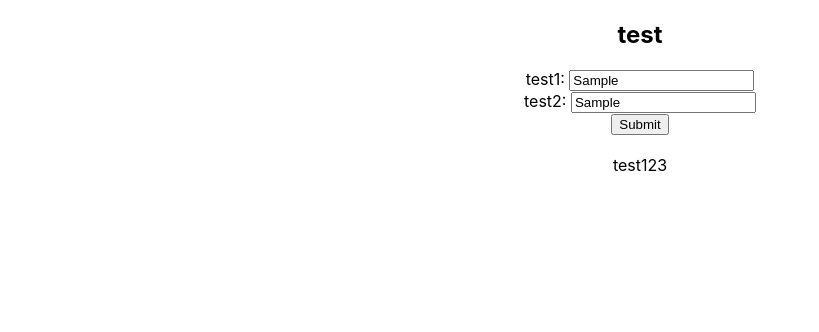
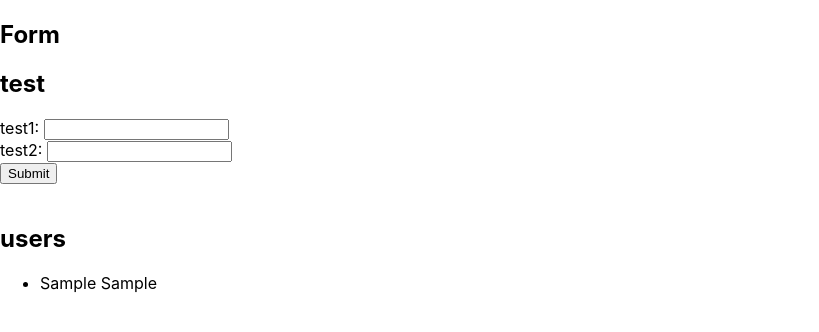
Before and after one commit to FlorianBertran/testapp, a React (Create React App) app: page / in a window 1280 px wide. Both pictures are taken after typing "Sample", "Sample" into the empty fields and a click on the input "Submit". Shown: the top 332 px of the page, without its empty margins (0-819 px from the left). Built offline with nearby package versions, Linux system fonts and the light colour scheme.

Commit message:
userlist

```diff
--- a/package.json
+++ b/package.json
@@ -2,10 +2,13 @@
   "name": "testapp",
   "version": "0.1.0",
   "private": true,
+  "main": "index.html",
   "dependencies": {
     "react": "^16.7.0",
     "react-dom": "^16.7.0",
-    "react-scripts": "2.1.3"
+    "react-redux": "^5.1.1",
+    "react-scripts": "2.1.3",
+    "redux": "^4.0.1"
   },
   "scripts": {
     "start": "react-scripts start",
--- /dev/null
+++ b/src/actions/actions.js
@@ -0,0 +1,6 @@
+import { ADD_USER } from "../constants/action-types";
+
+export const addUser = user => ({
+  type: ADD_USER,
+  payload: user
+});
--- /dev/null
+++ b/src/components/App.js
@@ -0,0 +1,18 @@
+import React from "react";
+import Form from "./Form";
+import List from "./List";
+
+const App = () => (
+  <div className="row mt-5">
+    <div className="col-md-4 offset-md-1">
+      <h2>Form</h2>
+      <Form />
+    </div>
+    <div className="col-md-4 offset-md-1">
+      <h2>users</h2>
+      <List />
+    </div>
+  </div>
+);
+
+export default App;
--- a/src/App.js
+++ b/src/components/Form.js
@@ -1,14 +1,20 @@
 import React, { Component } from "react";
-import "./App.css";
+import { connect } from "react-redux";
+import { addUser } from "../actions/actions";
 
-class App extends Component {
+const mapDispatchToProps = dispatch => {
+  return {
+    addUser: user => dispatch(addUser(user))
+  };
+};
+class ConnectedForm extends Component {
   constructor(props) {
     super(props);
 
     this.state = {
       test1: "",
       test2: "",
-      submitted: false
+      error: ""
     };
 
     this.handleChange = this.handleChange.bind(this);
@@ -18,7 +24,13 @@ class App extends Component {
   handleSubmit(e) {
     e.preventDefault();
 
-    this.setState({ submitted: true });
+    const { test1, test2 } = this.state;
+    if (test1 !== "" && test2 !== "") {
+      this.props.addUser({ test1, test2 });
+      this.setState({ test1: "", test2: "" });
+    } else {
+      this.setState({ error: "Fill both fields!" });
+    }
   }
 
   handleChange(e) {
@@ -27,8 +39,7 @@ class App extends Component {
   }
 
   render() {
-    const { test1, test2 } = this.state;
-    const label = this.state.submitted ? <label>test123</label> : null;
+    const { test1, test2, error } = this.state;
     return (
       <div className="App">
         <h2>test</h2>
@@ -56,10 +67,17 @@ class App extends Component {
           </div>
         </form>
         <br />
-        {label}
+        <div className="error">
+          <label>{error}</label>
+        </div>
       </div>
     );
   }
 }
 
-export default App;
+const Form = connect(
+  null,
+  mapDispatchToProps
+)(ConnectedForm);
+
+export default Form;
--- /dev/null
+++ b/src/components/List.js
@@ -0,0 +1,20 @@
+import React from "react";
+import { connect } from "react-redux";
+
+const mapStateToProps = state => {
+  return { users: state.users };
+};
+
+const ConnectedList = ({ users }) => (
+  <ul className="list-group list-group-flush">
+    {users.map(el => (
+      <li className="list-group-item">
+        {el.test1} {el.test2}
+      </li>
+    ))}
+  </ul>
+);
+
+const List = connect(mapStateToProps)(ConnectedList);
+
+export default List;
--- /dev/null
+++ b/src/constants/action-types.js
@@ -0,0 +1 @@
+export const ADD_USER = "ADD_USER";
--- a/src/index.js
+++ b/src/index.js
@@ -1,10 +1,17 @@
-import React from 'react';
-import ReactDOM from 'react-dom';
-import './index.css';
-import App from './App';
-import * as serviceWorker from './serviceWorker';
+import React from "react";
+import ReactDOM from "react-dom";
+import "./index.css";
+import App from "./components/App";
+import * as serviceWorker from "./serviceWorker";
+import store from "./store/store";
+import { Provider } from "react-redux";
 
-ReactDOM.render(<App />, document.getElementById('root'));
+ReactDOM.render(
+  <Provider store={store}>
+    <App />
+  </Provider>,
+  document.getElementById("root")
+);
 
 // If you want your app to work offline and load faster, you can change
 // unregister() to register() below. Note this comes with some pitfalls.
--- /dev/null
+++ b/src/reducers/rootReducer.js
@@ -0,0 +1,16 @@
+import { ADD_USER } from "../constants/action-types";
+
+const initialState = {
+  users: []
+};
+
+const rootReducer = (state = initialState, action) => {
+  switch (action.type) {
+    case ADD_USER:
+      return { ...state, users: [...state.users, action.payload] };
+    default:
+      return state;
+  }
+};
+
+export default rootReducer;
--- /dev/null
+++ b/src/store/store.js
@@ -0,0 +1,6 @@
+import { createStore } from "redux";
+import rootReducer from "../reducers/rootReducer";
+
+const store = createStore(rootReducer);
+
+export default store;
```
Also changed, not shown: src/index.html (added, +11 -0 lines), 1 other file (tests, documents, lock files or other folders).
